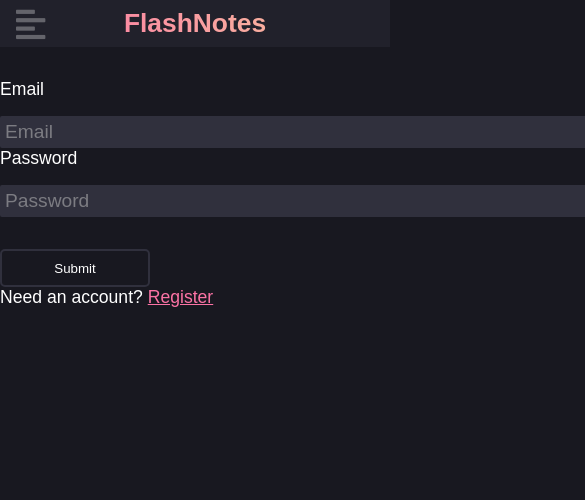
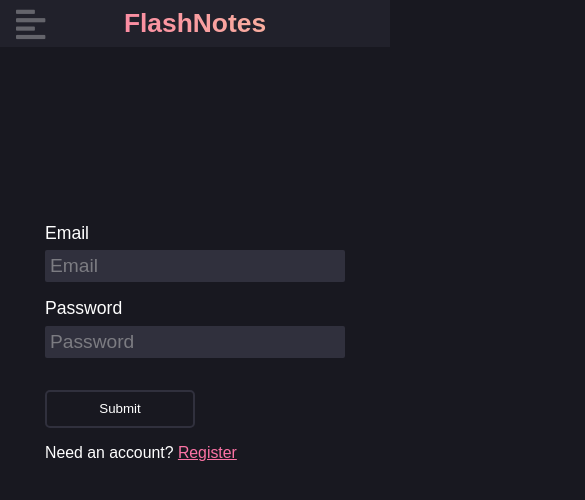
Before and after one commit to arsen1c/FlashNotes, a React (Create React App) app: page /login in a window 390 px wide. Shown: the top 500 px of the page, 585 px wide, since content can reach past the window. Built offline with nearby package versions, Linux system fonts and the light colour scheme.

Commit message:
Improved Media Queries

```diff
--- a/src/components/Header.js
+++ b/src/components/Header.js
@@ -7,7 +7,7 @@
 	const currentHour = getHour();
 
 	return (
-		<div>
+		<div className="header">
 			{ currentHour < 12 && <h2 className="heading"><span aria-label={"sun-rise"} role="img">🌤</span> Good morning, {props.username}</h2> }
 			{  currentHour >= 12 && currentHour <= 16  && <h2 className="heading"><span role="img">☀️</span> Good afternoon, {props.username}</h2> }
 			{ currentHour > 16 && currentHour <= 24 && <h2 className="heading"><span role="img">🏙</span> Good evening, {props.username}</h2> }
--- a/src/components/Login.js
+++ b/src/components/Login.js
@@ -17,40 +17,37 @@
 			credentials: 'include',
 			body: JSON.stringify({ email, password })
 		}).then(res => {
-			console.log(res.ok);
+			// console.log(res.ok);
 			if (res.status === 401){
-				console.log(res)
-				setErrorText('Invalid Credentials');
-				throw new Error('Invalid Credentials')
+				// console.log(res)
+				setErrorText('invalid credentials');
+				throw new Error('invalid credentials')
 			}
 			return res.json().then(data => {
-
 				return data;
 			});
 			// return res.json();
 		}).then(data => {
-			console.log('From 2nd Then:', );
 			// console.log(data);
 			// const jwt = data.accessToken.split(';').filter(value => value.trim().startsWith('jwt='))[0].split('=')[1];
 			const jwt = data.accessToken;
 			window.localStorage.setItem("jwt", JSON.stringify(jwt));
 			history.push('/me');
 		}).catch(err => {
-			console.log(err.message);
+			// console.log(err.message);
 			console.log(err);
-			console.log('Error Occurred!');
 		})
 	};
 
 	return (
 		<form className="login-form" onSubmit={(e) => handleSubmit(e)}>
-			<div>{errorText}</div>
 			<label>Email</label>
 			<input name="email" type="email" placeholder="Email" onChange={(e) => setEmail(e.target.value)} required/>
 			<label>Password</label>
 			<input name="password" type="password" placeholder="Password" onChange={(e) => setPassword(e.target.value)} required />
+			{ errorText && <div className="error">✕ {errorText}</div> }
 			<button className="submit">Submit</button>
-			<div>Need an account? <Link to="/register">Register</Link></div>
+			<div className="login-register">Need an account? <Link to="/register">Register</Link></div>
 		</form>
 	);
 };
--- a/src/components/Me.js
+++ b/src/components/Me.js
@@ -1,22 +1,25 @@
 import React from 'react';
 import useFetch from '../hooks/useFetch';
 import { Redirect } from 'react-router-dom';
+import { Spinner } from './Spinner';
+
 const Me = (props) => {
 	const isAuthenticated = localStorage.getItem('jwt');
 	const { data, error, isPending } = useFetch('https://react-notes-api.vector2912.repl.co/api/me', JSON.parse(localStorage.getItem('jwt')));
 
 	return isAuthenticated ? (
 		<div>
-			<h1>User Details</h1>
 			{ error && <div>{ error }</div> }
-			{isPending && <p>Loading...</p>}
+			{isPending && <Spinner />}
 			{ data && (
-				<div>
-					<h1>Username: {data.user.username}</h1>
-				<p>Email: {data.user.email}</p>
-				<p>ID: {data.user._id}</p>
-				</div>
-			)
+					<div className="user-info">
+						<header>
+							<h1>{data.user.username}</h1>
+							<p>{data.user.email}</p>
+						</header>
+
+					</div>
+				)
 			}
 		</div>
 	) : (
--- a/src/components/Navbar.jsx
+++ b/src/components/Navbar.jsx
@@ -13,10 +13,10 @@
 	return (
 		<nav>
 			<i className="fas fa-align-left bars" onClick={() => handleNavbar(showNavOptions)}></i>
-			<h1 className="logo">FlashNotes</h1>
+			<h1 className="logo"><Link to="/">FlashNotes</Link></h1>
 			<div className="links" style={{ display: showNavOptions && "block" }}>
-				<Link to="/" onClick={() => handleNavbar(showNavOptions)} className="link">Home</Link>
 				<Link to="/notes" onClick={() => handleNavbar(showNavOptions)} className="link">Notes</Link>
+				<Link to="/me" onClick={() => handleNavbar(showNavOptions)} className="link">Account</Link>
 				<a href="https://github.com/arsen1c/React-Todo" target="_blank" rel="noopener noreferrer"><i className="fab fa-github github "></i></a>
 			</div>
 		</nav>
--- a/src/components/Register.js
+++ b/src/components/Register.js
@@ -59,7 +59,7 @@
 				<label>Confirm Password</label>
 				<input name="repeat_password" type="password" placeholder="Confirm Password" onChange={(e) => setconfirmPassword(e.target.value)} required />
 				<button className="submit">Submit</button>
-				<div>Already have an account? <Link to="/login">Login</Link></div>
+				<div className="login-register">Already have an account? <Link to="/login">Login</Link></div>
 			</form>
 		</div>
 	);
--- a/src/index.css
+++ b/src/index.css
@@ -11,7 +11,7 @@
 	--white-1: #64646b;
 	--white-2: #7c7c82;
 	--white-3: #9e9ea3;
-
+	--red:  #eb6057;
 	/* Font Sizes */
 	--main-font-size: 1.1rem;
 }
@@ -409,16 +409,45 @@
 
 /*  Login Form  */
 .login-form {
-	width:  600px;
-	margin: auto;
-	margin-top: 2rem;
+	width:  500px;
+	margin: 10rem auto;
+	/*margin-top: 10rem;*/
+}
+.login-form label {
+	margin-top:  1rem;
+	margin-bottom: -0.6rem;
+}
+.login-form .login-register {
+	margin-top: 1rem;
+	font-size: 0.9em;
+}
+.login-form .error {
+	margin-top: 0.5rem;
+	color: var(--red);
 }
 
+/* Use Details  */
+.user-info {
+	margin: 10rem auto;
+	width: 500px;
+	background: var(--collection-card-bg);
+	border-radius: 1rem;
+	padding: 1rem;
+}
+.user-info > header {
+	text-align: center;
+}
 /* MEDIA QUERIES */
 
-@media (max-width: 920px) {
+@media (max-width: 960px) {
 	.collection {
 		margin: 0 1rem;
+	}
+	nav {
+		padding: 0.5rem 1rem;
+	}
+	.root {
+		font-size: 1.2rem;
 	}
 }
 
@@ -428,11 +457,18 @@
 		font-size: 1rem;
 		padding: 0;
 	}
+	.header {
+		font-size: .9rem;
+	}
+	.total-notes {
+		text-align: left;
+		margin-left: .5rem;
+	}
 	.Home {
 		max-width: 100%;
 	}
 	.collection {
-		margin: 0 1rem;
+		margin: 0 1rem 7rem 1rem;
 		transition: all 300ms ease;
 	}
 	.addCollection {
@@ -516,6 +552,33 @@
 		min-height: 250px;
 		resize: vertical;
 	}
+
+	/* Login-Form  */
+	.login-form {
+		width: 100%;
+		max-width: 400px;
+		min-width: 300px;
+		overflow: hidden;
+	}
+
+	/* User_Info Page  */
+	.user-info {
+		max-width: 400px;
+	}
+}
+@media (max-width: 420px) {
+	.user-info {
+		max-width: 300px;
+	}
+
+	/* Login  */
+	.login-form {
+		max-width: 300px;
+	}
+
+	.root {
+		font-size: 0.9rem;
+	}
 }
 
 
```
